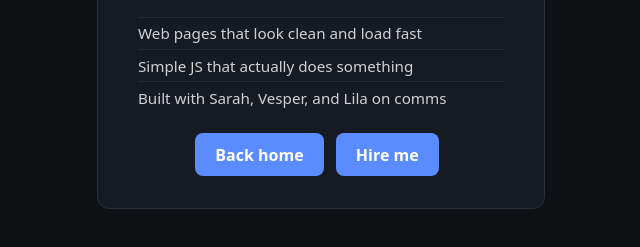
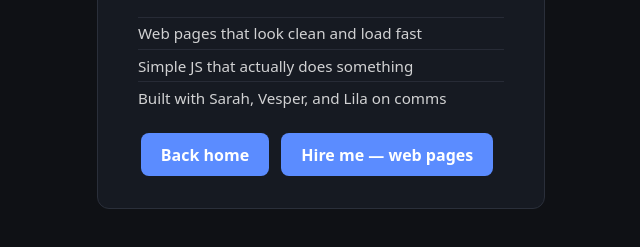
Before and after one commit to DaSysop-tech/DaSysop, a plain HTML site: page about.html in a window 1280 px wide. Shown: the part 367-614 px from the top of the page, without its empty margins (319-959 px from the left). Drawn offline with Linux system fonts and the light colour scheme.

Commit message:
Hire me polish on about: web pages CTA

```diff
--- a/about.html
+++ b/about.html
@@ -18,7 +18,7 @@
       <li>Built with Sarah, Vesper, and Lila on comms</li>
     </ul>
     <a class="btn" href="index.html">Back home</a>
-    <a class="btn" href="mailto:dasysoptech@gmail.com">Hire me</a>
+    <a class="btn" href="mailto:dasysoptech@gmail.com?subject=DaSysop%20web%20work">Hire me — web pages</a>
   </main>
 </body>
 </html>
```
